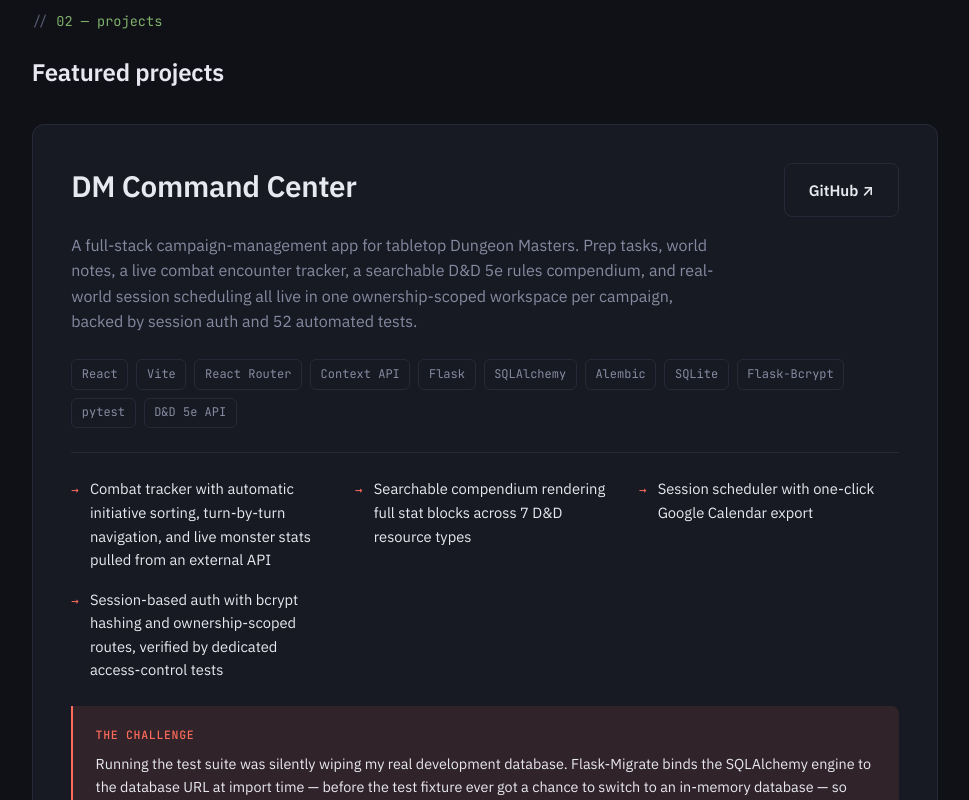
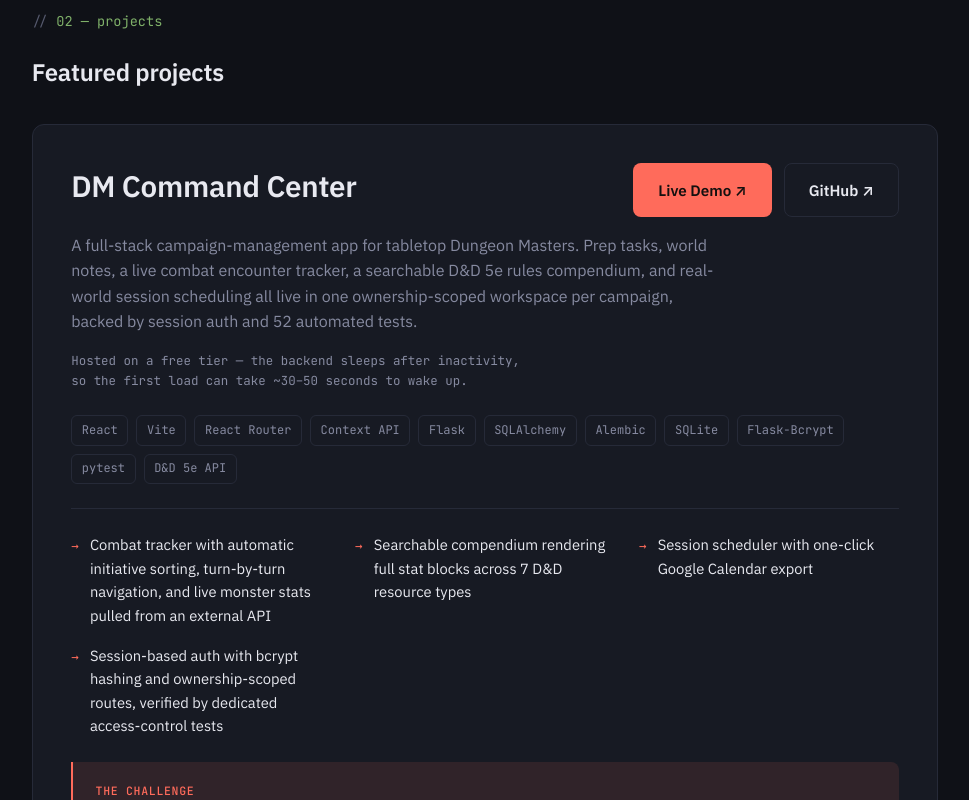
Before and after one commit to Christin115/christin115.github.io, a React (Vite) app: page / in a window 1280 px wide. Shown: the part 1520-2320 px from the top of the page, without its empty margins (265-1234 px from the left). Built offline with nearby package versions, Linux system fonts and the light colour scheme.

Commit message:
Add DM Command Center's live demo link
Links to the deployed app (Vercel frontend + Render backend +
Postgres) instead of only GitHub, with a note about the free-tier
backend's cold-start delay so it doesn't read as broken on first
load.

```diff
--- a/src/components/Projects.jsx
+++ b/src/components/Projects.jsx
@@ -2,6 +2,7 @@ const PROJECTS = [
   {
     name: "DM Command Center",
     github: "https://github.com/Christin115/dm-command-center",
+    demo: "https://dm-command-center-five.vercel.app",
     description:
       "A full-stack campaign-management app for tabletop Dungeon Masters. Prep tasks, world " +
       "notes, a live combat encounter tracker, a searchable D&D 5e rules compendium, and " +
@@ -70,6 +71,16 @@ function Projects() {
               <h3>{project.name}</h3>
 
               <div className="project-links">
+                {project.demo && (
+                  <a
+                    className="btn btn-primary"
+                    href={project.demo}
+                    target="_blank"
+                    rel="noopener noreferrer"
+                  >
+                    Live Demo ↗
+                  </a>
+                )}
                 <a
                   className="btn btn-ghost"
                   href={project.github}
@@ -82,6 +93,13 @@ function Projects() {
             </div>
 
             <p className="project-desc">{project.description}</p>
+
+            {project.demo && (
+              <p className="project-demo-note">
+                Hosted on a free tier — the backend sleeps after inactivity, so the first load
+                can take ~30–50 seconds to wake up.
+              </p>
+            )}
 
             <div className="project-tags">
               {project.tags.map((tag) => (
--- a/src/index.css
+++ b/src/index.css
@@ -425,6 +425,14 @@ p {
   max-width: 68ch;
 }
 
+.project-demo-note {
+  margin-top: 0.75rem;
+  font-family: var(--font-mono);
+  font-size: 0.78rem;
+  color: var(--muted);
+  max-width: 60ch;
+}
+
 .project-tags {
   display: flex;
   flex-wrap: wrap;
```
